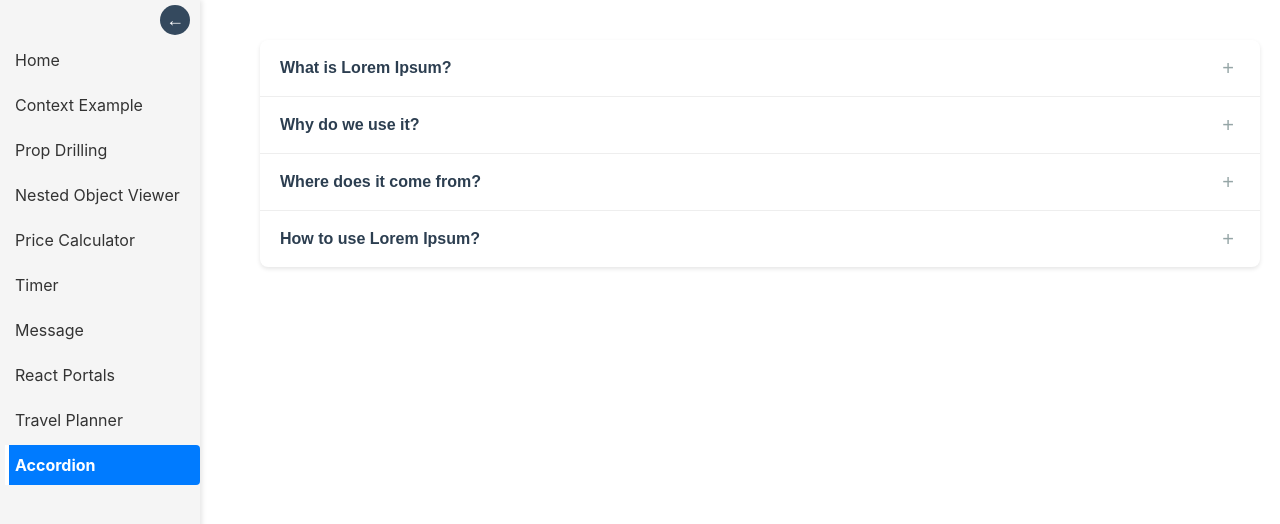
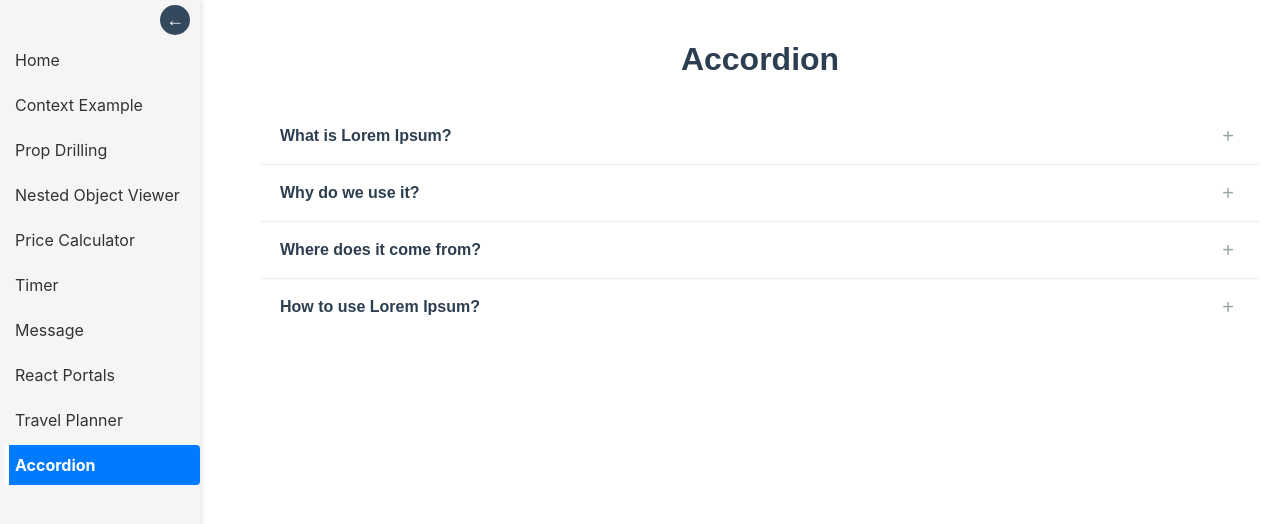
Before and after one commit to ajaykumar-bg/react-test, a React (Create React App) app: page /accordion in a window 1280 px wide. Shown: the top 524 px of the page. Built offline with nearby package versions, Linux system fonts and the light colour scheme.

Commit message:
Added common components - Main and Modal

```diff
--- a/src/components/accordion/Accordion.css
+++ b/src/components/accordion/Accordion.css
@@ -1,10 +1,3 @@
-.accordion {
-  margin: 20px auto;
-  border-radius: 8px;
-  box-shadow: 0 2px 4px rgba(0, 0, 0, 0.1);
-  background: #fff;
-}
-
 .accordion-item {
   border-bottom: 1px solid #eee;
 }
--- a/src/components/accordion/Accordion.js
+++ b/src/components/accordion/Accordion.js
@@ -1,5 +1,6 @@
 import React, { useState } from 'react';
 import './Accordion.css';
+import Main from '../common/Main/Main';
 
 const Accordion = ({ items }) => {
 	const [activeIndex, setActiveIndex] = useState(null);
@@ -9,7 +10,7 @@ const Accordion = ({ items }) => {
 	};
 
 	return (
-		<div className='accordion'>
+		<Main title='Accordion'>
 			{items.map((item, index) => (
 				<div key={index} className='accordion-item'>
 					<button
@@ -37,7 +38,7 @@ const Accordion = ({ items }) => {
 					</div>
 				</div>
 			))}
-		</div>
+		</Main>
 	);
 };
 
--- /dev/null
+++ b/src/components/common/Main/Main.css
@@ -0,0 +1,14 @@
+/* Main Container Styles */
+.main {
+  margin: 0 auto;
+  font-family: "Arial", sans-serif;
+}
+
+.main h1 {
+  color: #2c3e50;
+  text-align: center;
+  margin-bottom: 30px;
+}
+
+.main-container {
+}
--- /dev/null
+++ b/src/components/common/Main/Main.js
@@ -0,0 +1,15 @@
+import React from 'react';
+import './Main.css';
+
+function Main(props) {
+	const { title, children } = props;
+
+	return (
+		<div className='main'>
+			<h1>{title}</h1>
+			<div className='main-container'>{children}</div>
+		</div>
+	);
+}
+
+export default Main;
--- /dev/null
+++ b/src/components/common/Modal/Modal.css
@@ -0,0 +1,37 @@
+.modal-overlay {
+  position: fixed;
+  top: 0;
+  left: 0;
+  right: 0;
+  bottom: 0;
+  background-color: rgba(0, 0, 0, 0.5);
+  display: flex;
+  align-items: center;
+  justify-content: center;
+  z-index: 1000;
+}
+
+.modal-header {
+  display: flex;
+  justify-content: space-between;
+  align-items: center;
+  margin-bottom: 20px;
+}
+
+.modal-close {
+  background: none;
+  border: none;
+  font-size: 24px;
+  cursor: pointer;
+  padding: 5px;
+}
+
+.modal-content {
+  background: white;
+  padding: 20px;
+  border-radius: 8px;
+  width: 90%;
+  max-width: 600px;
+  max-height: 90vh;
+  overflow-y: auto;
+}
--- /dev/null
+++ b/src/components/common/Modal/Modal.js
@@ -0,0 +1,22 @@
+import React from 'react';
+import './Modal.css';
+
+const Modal = ({ isOpen, onClose, title, children }) => {
+	if (!isOpen) return null;
+
+	return (
+		<div className='modal-overlay'>
+			<div className='modal-content'>
+				<div className='modal-header'>
+					<h2>{title}</h2>
+					<button className='modal-close' onClick={onClose}>
+						×
+					</button>
+				</div>
+				{children}
+			</div>
+		</div>
+	);
+};
+
+export default Modal;
--- a/src/components/travel-planner/Modal.js
+++ /dev/null
@@ -1,21 +0,0 @@
-import React from "react";
-
-const Modal = ({ isOpen, onClose, title, children }) => {
-  if (!isOpen) return null;
-
-  return (
-    <div className="modal-overlay">
-      <div className="modal-content">
-        <div className="modal-header">
-          <h2>{title}</h2>
-          <button className="modal-close" onClick={onClose}>
-            ×
-          </button>
-        </div>
-        {children}
-      </div>
-    </div>
-  );
-};
-
-export default Modal;
--- a/src/components/travel-planner/TravelPanner.js
+++ b/src/components/travel-planner/TravelPanner.js
@@ -2,7 +2,8 @@ import React, { useContext, useState } from 'react';
 import { TravelPlanContext } from './TravelPlanContext';
 import TravelPlanForm from './TravelPlanForm';
 import TravelPlanList from './TravelPlanList';
-import Modal from './Modal';
+import Modal from '../common/Modal/Modal';
+import Main from '../common/Main/Main';
 
 const TravelPlanner = () => {
 	const [editingPlan, setEditingPlan] = useState(null);
@@ -32,13 +33,10 @@ const TravelPlanner = () => {
 	};
 
 	return (
-		<div className='travel-planner'>
-			<h1>Travel Planner</h1>
+		<Main title='Travel Planner'>
 			<button className='add-plan-btn' onClick={() => setIsModalOpen(true)}>
 				Add New Plan
 			</button>
-
-			<div className='travel-planner-container'>
 			<div className='list-section'>
 				<TravelPlanList
 					travelPlans={travelPlans}
@@ -50,7 +48,6 @@ const TravelPlanner = () => {
 						Clear All Plans
 					</button>
 				)}
-				</div>
 			</div>
 
 			<Modal
@@ -70,7 +67,7 @@ const TravelPlanner = () => {
 					}}
 				/>
 			</Modal>
-		</div>
+		</Main>
 	);
 };
 
--- a/src/components/travel-planner/TravelPlanner.css
+++ b/src/components/travel-planner/TravelPlanner.css
@@ -1,22 +1,3 @@
-/* Main Container Styles */
-.travel-planner {
-  margin: 0 auto;
-  font-family: "Arial", sans-serif;
-}
-
-.travel-planner h1 {
-  color: #2c3e50;
-  text-align: center;
-  margin-bottom: 30px;
-}
-
-.travel-planner-container {
-  display: grid;
-  grid-template-columns: 1fr;
-  /* grid-template-columns: 1fr 2fr; */
-  gap: 30px;
-}
-
 /* Form Section Styles */
 .form-section {
   background: #f8f9fa;
@@ -240,29 +221,6 @@
   }
 }
 
-.T-overlay {
-  position: fixed;
-  top: 0;
-  left: 0;
-  right: 0;
-  bottom: 0;
-  background-color: rgba(0, 0, 0, 0.5);
-  display: flex;
-  align-items: center;
-  justify-content: center;
-  z-index: 1000;
-}
-
-.modal-content {
-  background: white;
-  padding: 20px;
-  border-radius: 8px;
-  width: 90%;
-  max-width: 600px;
-  max-height: 90vh;
-  overflow-y: auto;
-}
-
 .travel-plan-form {
   padding: 0 15px;
 }
@@ -283,21 +241,6 @@
   }
 }
 
-.modal-header {
-  display: flex;
-  justify-content: space-between;
-  align-items: center;
-  margin-bottom: 20px;
-}
-
-.modal-close {
-  background: none;
-  border: none;
-  font-size: 24px;
-  cursor: pointer;
-  padding: 5px;
-}
-
 .add-plan-btn {
   background-color: #3498db;
   color: white;
```
Lines whose indentation alone changed are shown as unchanged.
